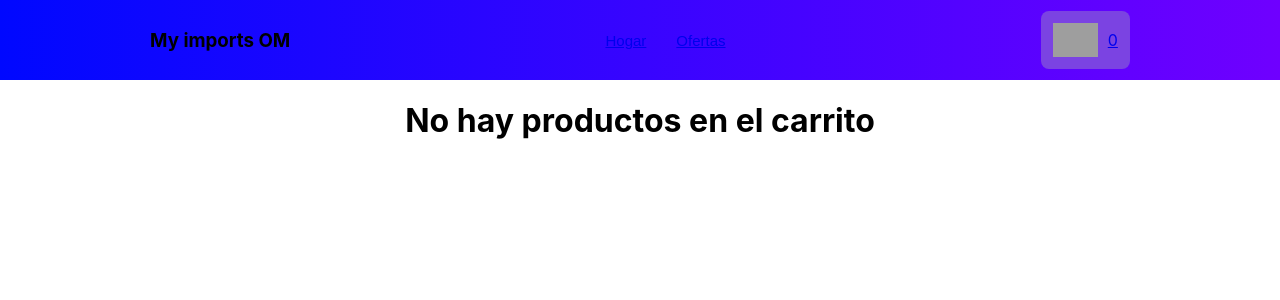
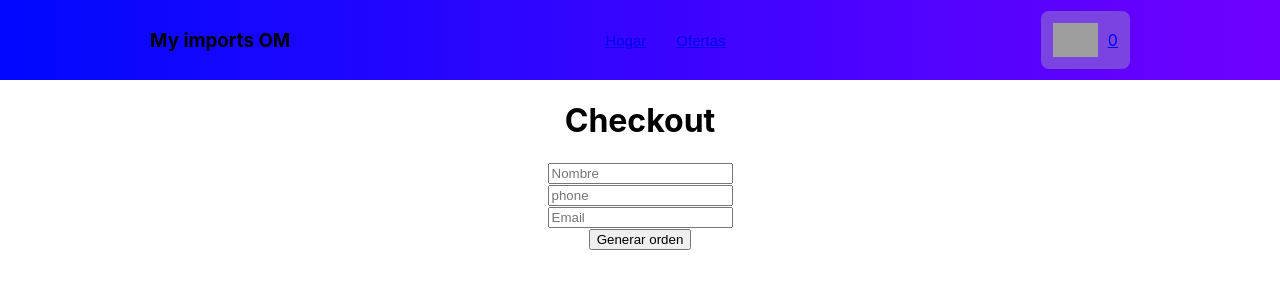
Before and after one commit to gaby2711/REACT-JS, a React (Create React App) app: page /checkout in a window 1280 px wide. Shown: the top 300 px of the page. Built offline with nearby package versions, Linux system fonts and the light colour scheme; grey boxes are pictures that could not be loaded.

Commit message:
agregando form

```diff
--- a/src/componets/Checkout/Checkout.js
+++ b/src/componets/Checkout/Checkout.js
@@ -9,6 +9,9 @@ const Checkout = () => {
     const [loading, setLoading] = useState(false)
     const [orderId, setOrderId] = useState('')
     const { cart, total, clearCart } = useContext(CartContext)
+    const [nombre, setNombre] = useState ("")
+    const [phone, setPhone] =useState ("")
+    const [email, setEmail] = useState ("")
 
     const navigate = useNavigate()
 
@@ -17,9 +20,9 @@ const Checkout = () => {
         try {
             const objOrder = {
                 buyer: {
-                    name: 'Sebastian Zuviria',
-                    phone: '123456789',
-                    email: 'contact@sebaz.io'
+                    name: nombre,
+                    phone: phone,
+                    email:email
                 },
                 items: cart,
                 total
@@ -93,17 +96,30 @@ const Checkout = () => {
         )
     }
 
-    if(cart.length === 0) {
-        return (
-            <h1>No hay productos en el carrito</h1>
-        )
-    }
+
 
     return (
-        <div>
-            <h1>Checkout</h1>
-            <button onClick={createOrder}>Generar orden</button>
+        <div >
+            <h1 className="d-flex justify-content-center">Checkout</h1>
+
+        <form className="container" onSubmit={createOrder}>
+            <div className="row row-cols-1">
+              <div className="col p-2 d-flex justify-content-center">
+                <input type="text"  onChange={(e) => setNombre(e.target.value)} placeholder="Nombre" required/>
+            </div>
+            <div className="col p-2 d-flex justify-content-center">
+                <input type="text" onChange={(e) => setPhone(e.target.value)} placeholder="phone" required/>
+            </div>
+            <div className="col p-2 d-flex justify-content-center">
+                <input type="text"  onChange={(e) => setEmail(e.target.value)} placeholder="Email" required/>
+            </div>
+
+             <button className="btn d-flex justify-content-center">Generar orden</button>
         </div>
+      </form>
+
+        </div>
+
     )
 }
 
```
